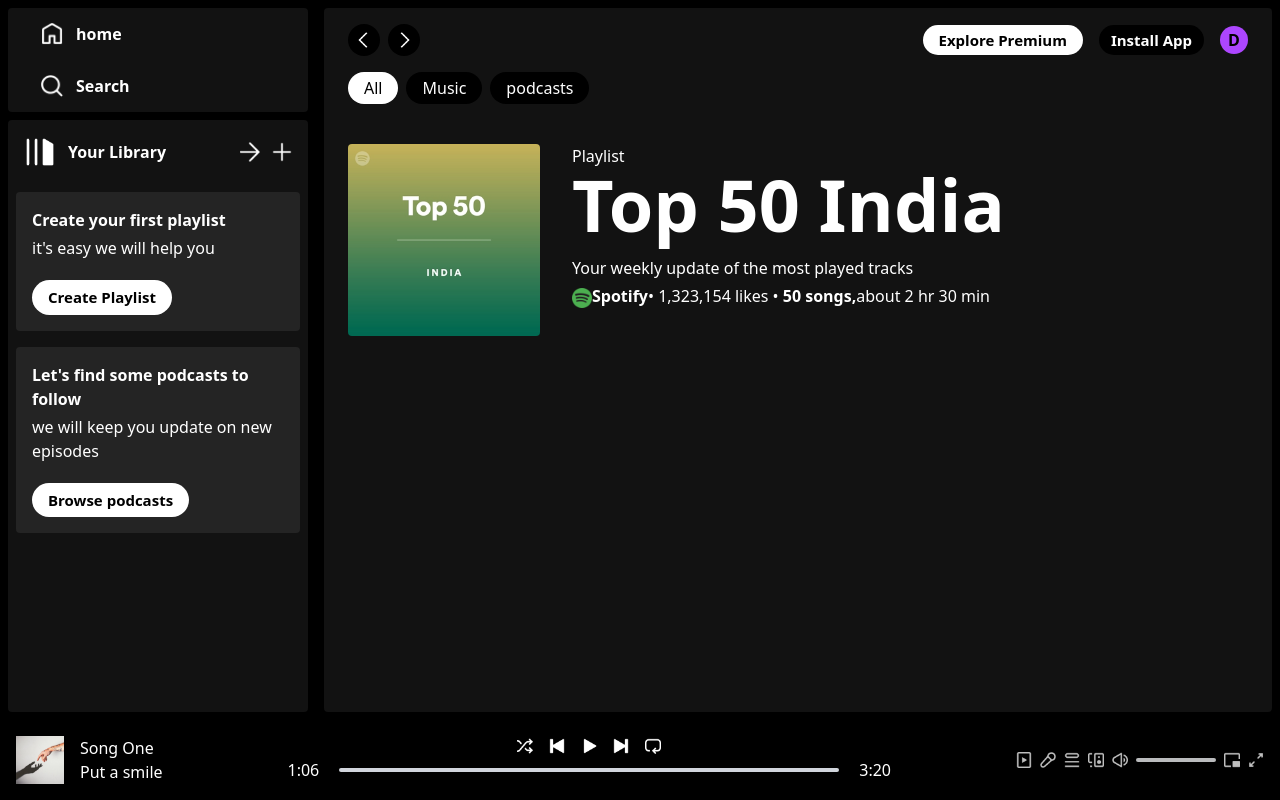
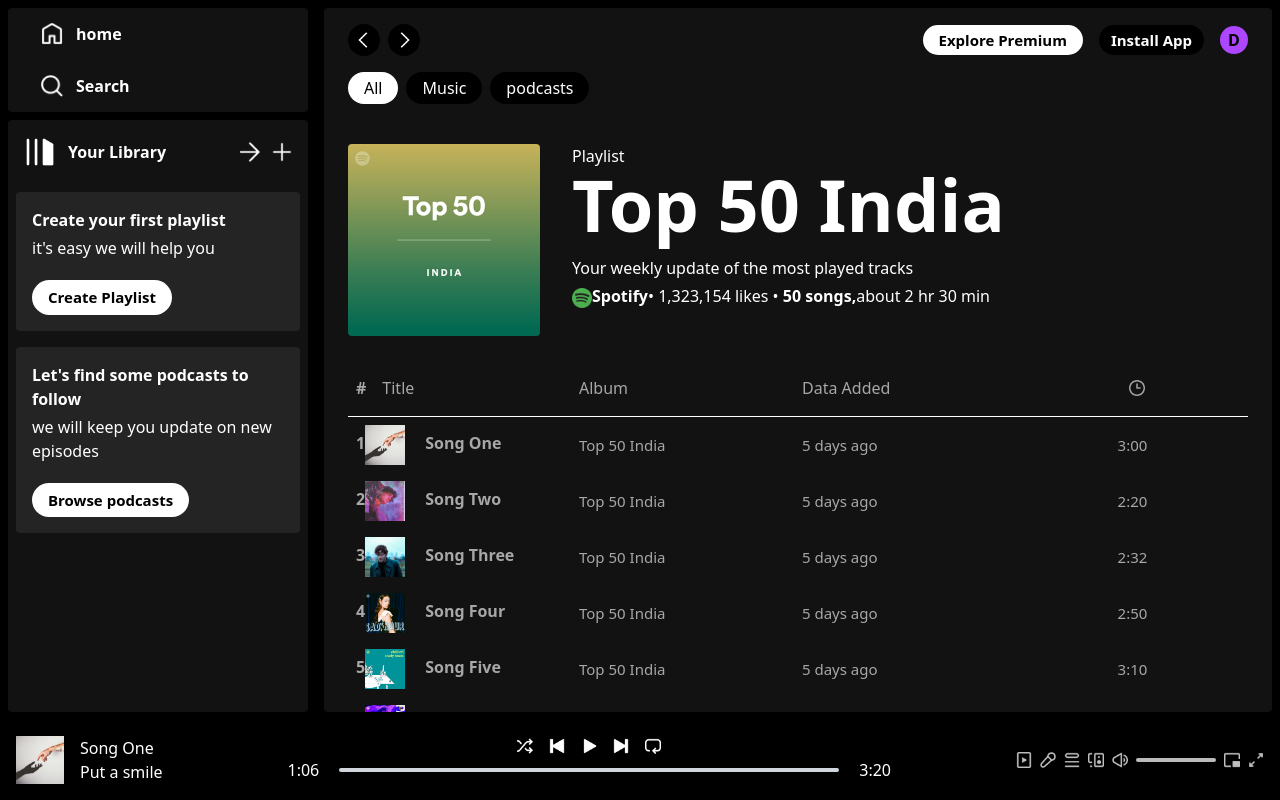
Before and after one commit to Jathunya/spotify-clone-app, a React (Vite) app: page /album/1 in a window 1280 px wide. Built offline with nearby package versions, Linux system fonts and the light colour scheme.

Commit message:
create song data page

```diff
--- a/src/components/DisplayAlbum.jsx
+++ b/src/components/DisplayAlbum.jsx
@@ -2,6 +2,7 @@
 import Navbar from './Navbar'
 import { useParams } from 'react-router-dom'
 import { albumsData, assets } from '../assets/assets'
+import { songsData } from '../assets/assets'
 
 const DisplayAlbum = () => {
 
@@ -26,6 +27,28 @@
                 </p>
             </div>
         </div>
+        <div className='grid grid-cols-3 sm:grid-cols-4 mt-10 mb-4 pl-2 text-[#a7a7a7]'>
+          <p><b className='mr-4'>#</b>Title</p>
+          <p>Album</p>
+          <p className='hidden sm:block'>Data Added</p>
+          <img className='m-auto w-4' src={assets.clock_icon} alt=''/>
+        </div>
+        <hr />
+        {
+          songsData.map((item,index)=>(
+            <div className='grid grid-cols-3 sm:grid-cols-4 gap-2 p-2 items-center text-[#a7a7a7] hover:bg-[#ffffff] cursor-pointer'>
+              <p className='text-white'>
+                <b className='mr-4 text-[#a7a7a7]'>{index+1}
+                  <img className='inline w-10 mr-5' src={item.image} alt=''/>
+                  {item.name}
+                </b>
+              </p>
+              <p className='text-[15px]'>{albumData.name}</p>
+              <p className='text-[15px] hidden sm:block'>5 days ago</p>
+              <p className='text-[15px] text-center'>{item.duration}</p>
+            </div>
+          ))
+        }
     </>
   )
 }
```
